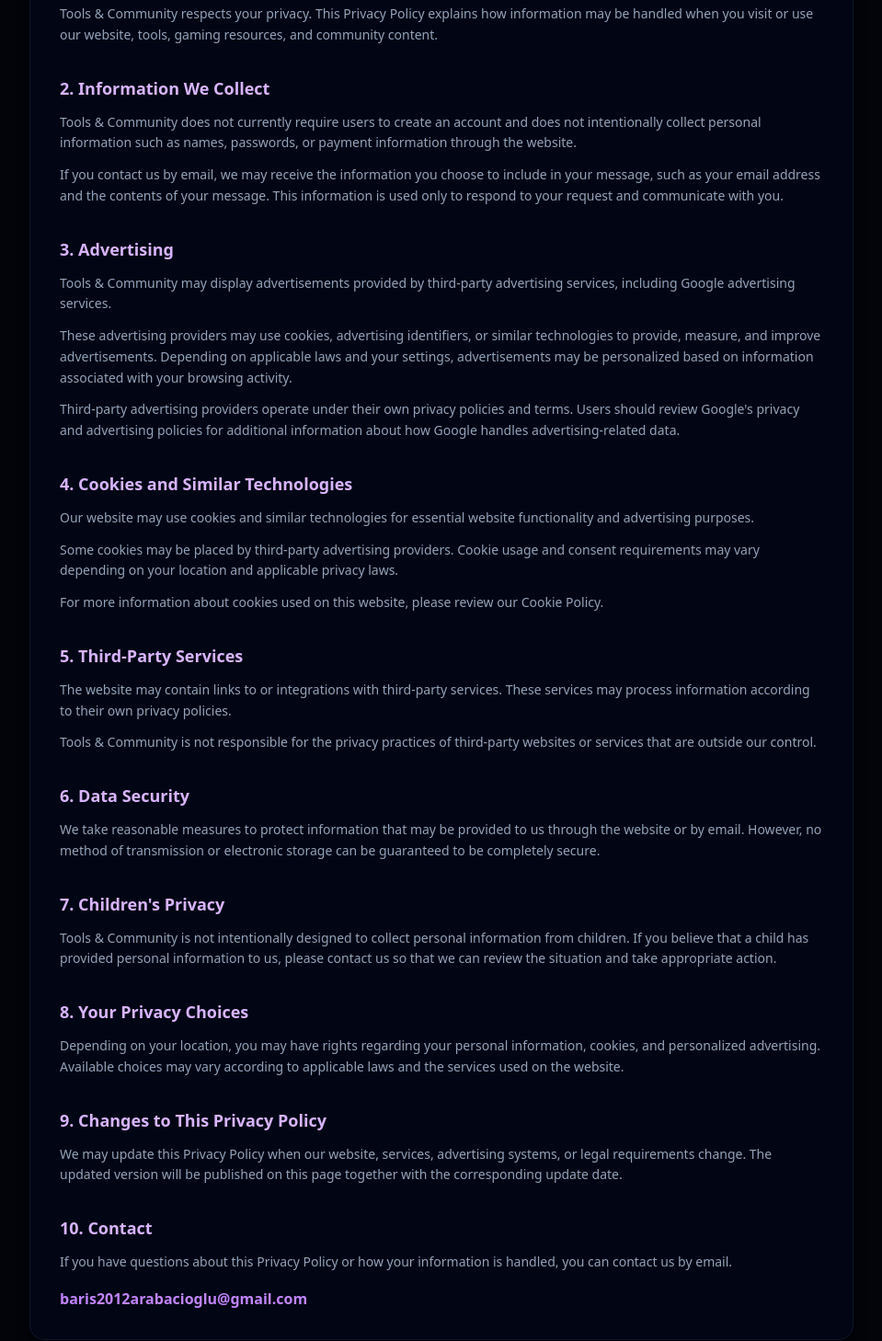
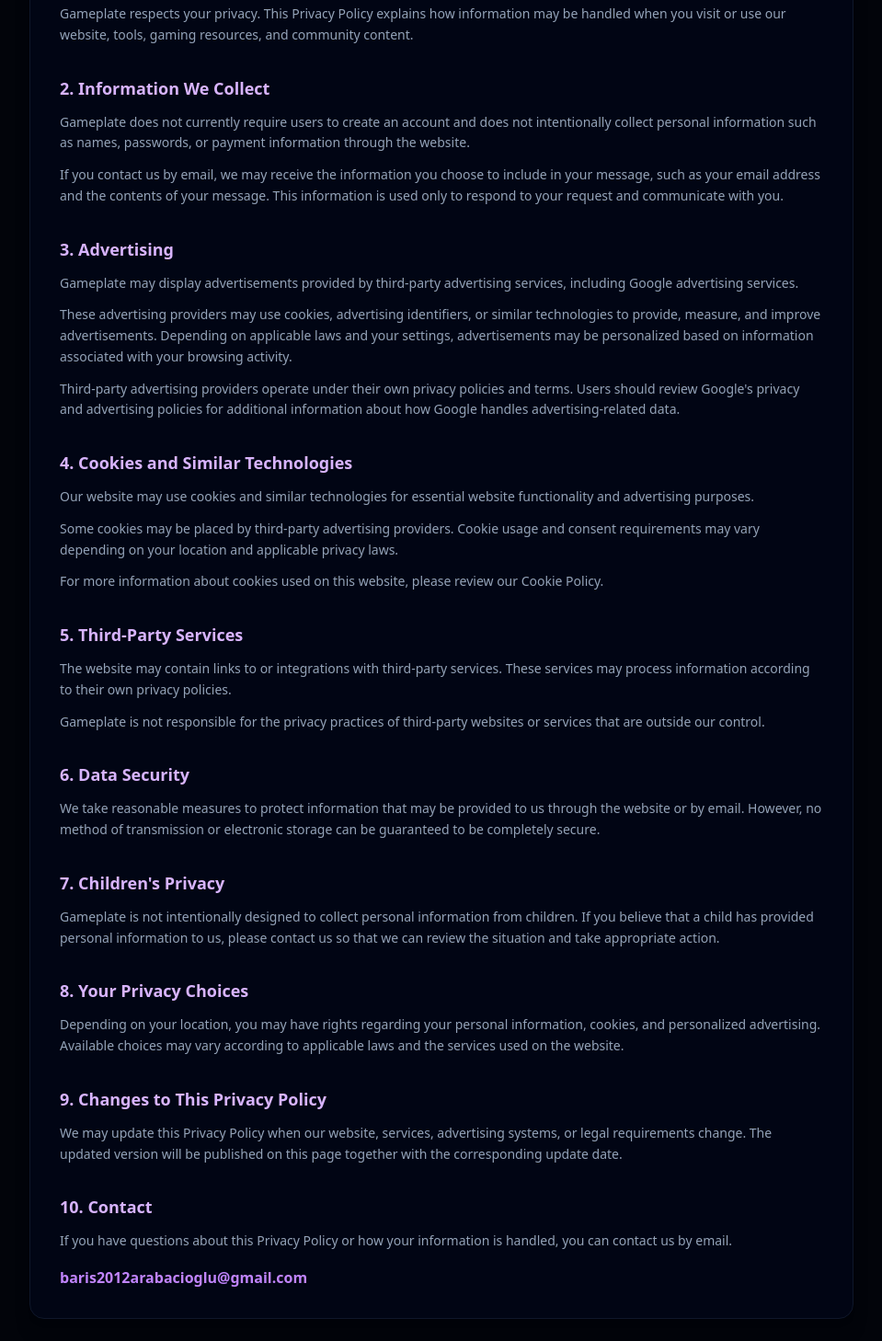
Before and after one commit to ToolsAndCommunity/tools-and-community, a Next.js app: page /privacy in a window 1280 px wide. Shown: the part 360-1818 px from the top of the page at 92% size, without its empty margins (160-1119 px from the left). Built offline with nearby package versions, Linux system fonts and the light colour scheme.

Commit message:
Rename privacy policy to Gameplate

```diff
--- a/app/privacy/page.tsx
+++ b/app/privacy/page.tsx
@@ -32,7 +32,7 @@
             </h2>
 
             <p className="text-sm text-slate-400 leading-relaxed mt-3">
-              Tools & Community respects your privacy. This Privacy Policy
+              Gameplate respects your privacy. This Privacy Policy
               explains how information may be handled when you visit or use
               our website, tools, gaming resources, and community content.
             </p>
@@ -45,7 +45,7 @@
             </h2>
 
             <p className="text-sm text-slate-400 leading-relaxed mt-3">
-              Tools & Community does not currently require users to create
+              Gameplate does not currently require users to create
               an account and does not intentionally collect personal
               information such as names, passwords, or payment information
               through the website.
@@ -66,7 +66,7 @@
             </h2>
 
             <p className="text-sm text-slate-400 leading-relaxed mt-3">
-              Tools & Community may display advertisements provided by
+              Gameplate may display advertisements provided by
               third-party advertising services, including Google advertising
               services.
             </p>
@@ -123,7 +123,7 @@
             </p>
 
             <p className="text-sm text-slate-400 leading-relaxed mt-3">
-              Tools & Community is not responsible for the privacy practices
+              Gameplate is not responsible for the privacy practices
               of third-party websites or services that are outside our
               control.
             </p>
@@ -150,7 +150,7 @@
             </h2>
 
             <p className="text-sm text-slate-400 leading-relaxed mt-3">
-              Tools & Community is not intentionally designed to collect
+              Gameplate is not intentionally designed to collect
               personal information from children. If you believe that a child
               has provided personal information to us, please contact us so
               that we can review the situation and take appropriate action.
@@ -208,7 +208,7 @@
 
         {/* Footer Note */}
         <div className="text-center text-xs text-slate-600 mt-6">
-          © 2026 Tools & Community. All rights reserved.
+          © 2026 Gameplate. All rights reserved.
         </div>
 
       </div>
```
